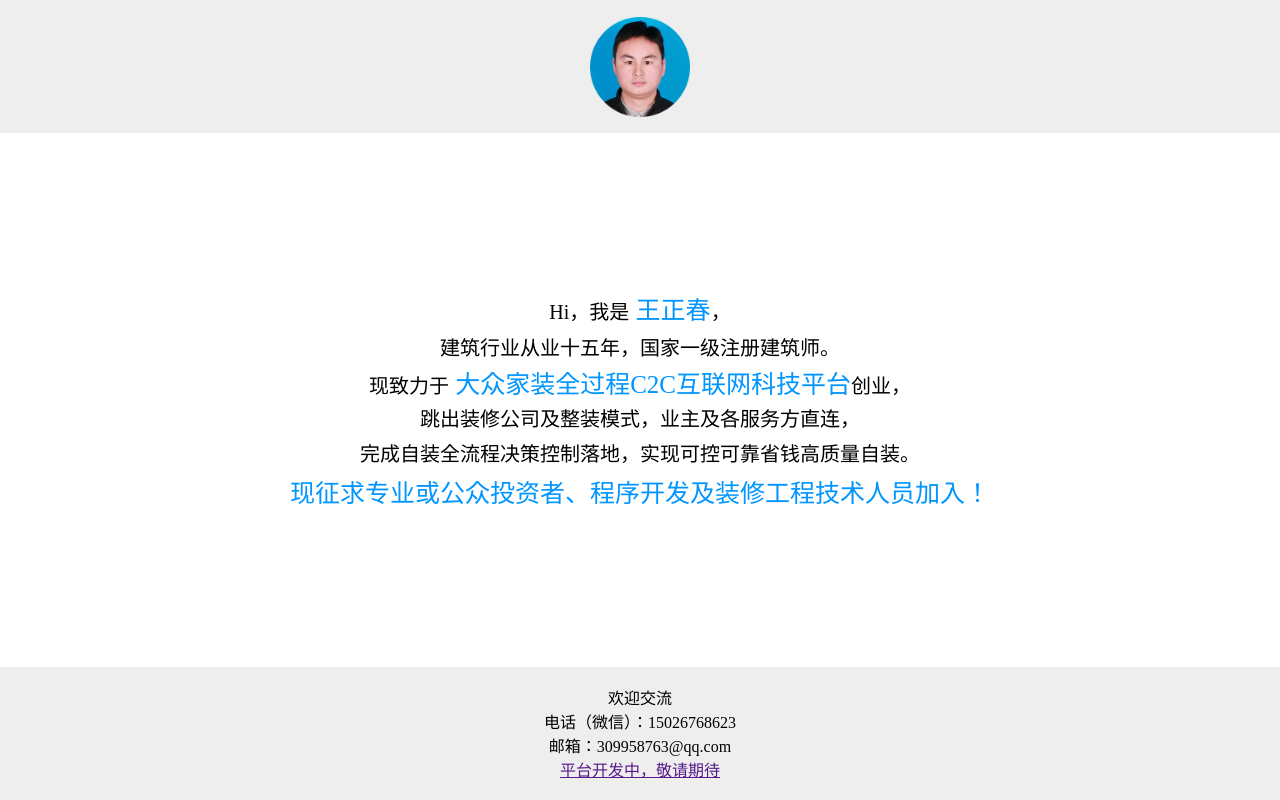
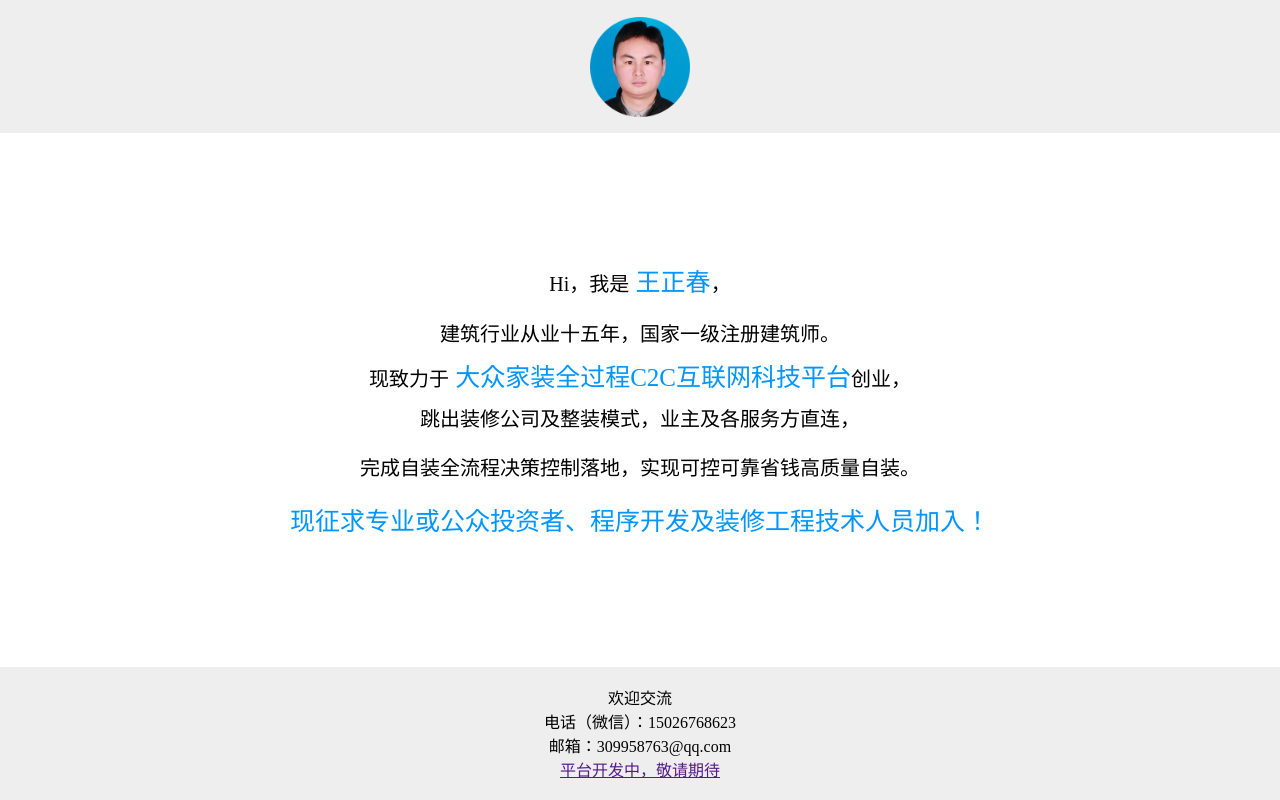
Before and after one commit to wonderfulwong/wang, a plain HTML site: page index.html in a window 1280 px wide. Drawn offline with Linux system fonts and the light colour scheme.

Commit message:
Add files via upload

```diff
--- a/index.html
+++ b/index.html
@@ -23,8 +23,8 @@
             background-color: #eee;
         }
 
-        .mgt2 {
-            margin: 3px;
+        .mgt {
+            margin: 10px;
         }
     </style>
 </head>
@@ -38,14 +38,14 @@
 
     <!-- 文字栏 -->
     <div style="font-size: 20px;justify-content: center; align-items: center;flex: 4;" class="flex column">
-        <div class="mgt2">Hi，我是<span style="font-size: 25px;color: rgb(0, 149, 255);">
+        <div class="mgt">Hi，我是<span style="font-size: 25px;color: rgb(0, 149, 255);">
                 王正春</span>，</div>
-        <div class="mgt2">建筑行业从业十五年，国家一级注册建筑师。</div>
+        <div class="mgt">建筑行业从业十五年，国家一级注册建筑师。</div>
         <div>现致力于<span style="font-size: 25px;color: rgb(0, 149, 255);">
                 大众家装全过程C2C互联网科技平台</span>创业，</div>
-        <div class="mgt2">跳出装修公司及整装模式，业主及各服务方直连，</div>
-        <div class="mgt2">完成自装全流程决策控制落地，实现可控可靠省钱高质量自装。</div>
-        <div class="mgt2"><span style="font-size: 25px;color: rgb(0, 149, 255);">
+        <div class="mgt">跳出装修公司及整装模式，业主及各服务方直连，</div>
+        <div class="mgt">完成自装全流程决策控制落地，实现可控可靠省钱高质量自装。</div>
+        <div class="mgt"><span style="font-size: 25px;color: rgb(0, 149, 255);">
                 现征求专业或公众投资者、程序开发及装修工程技术人员加入！</span></div>
 
     </div>
```
